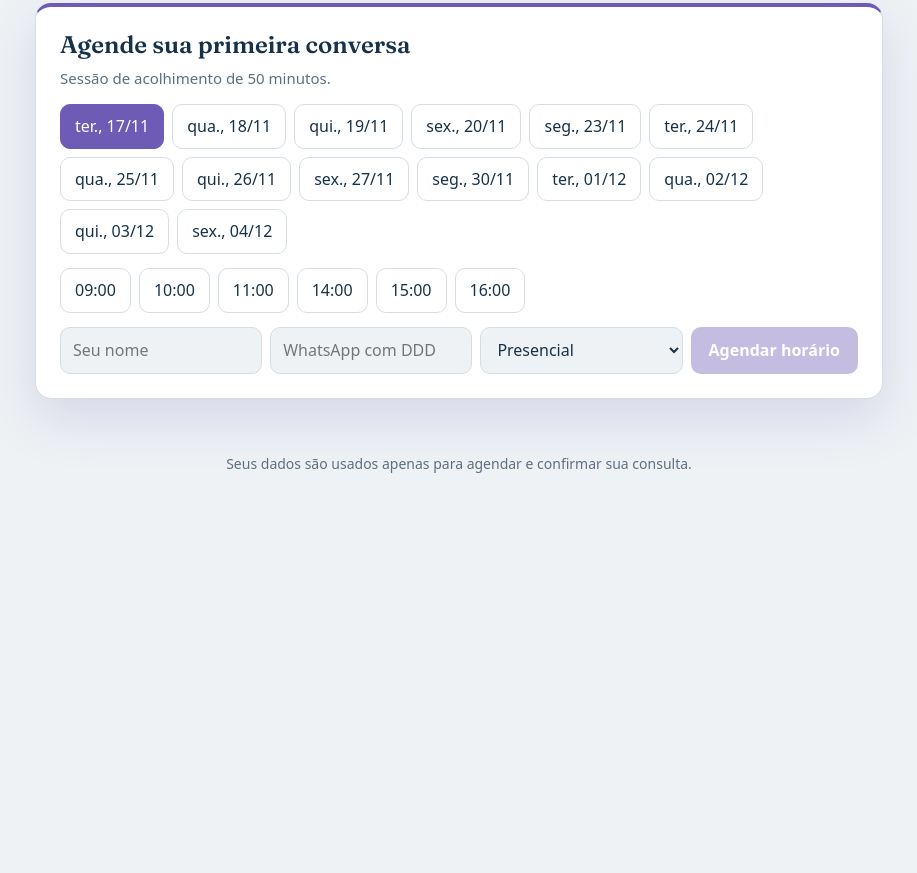
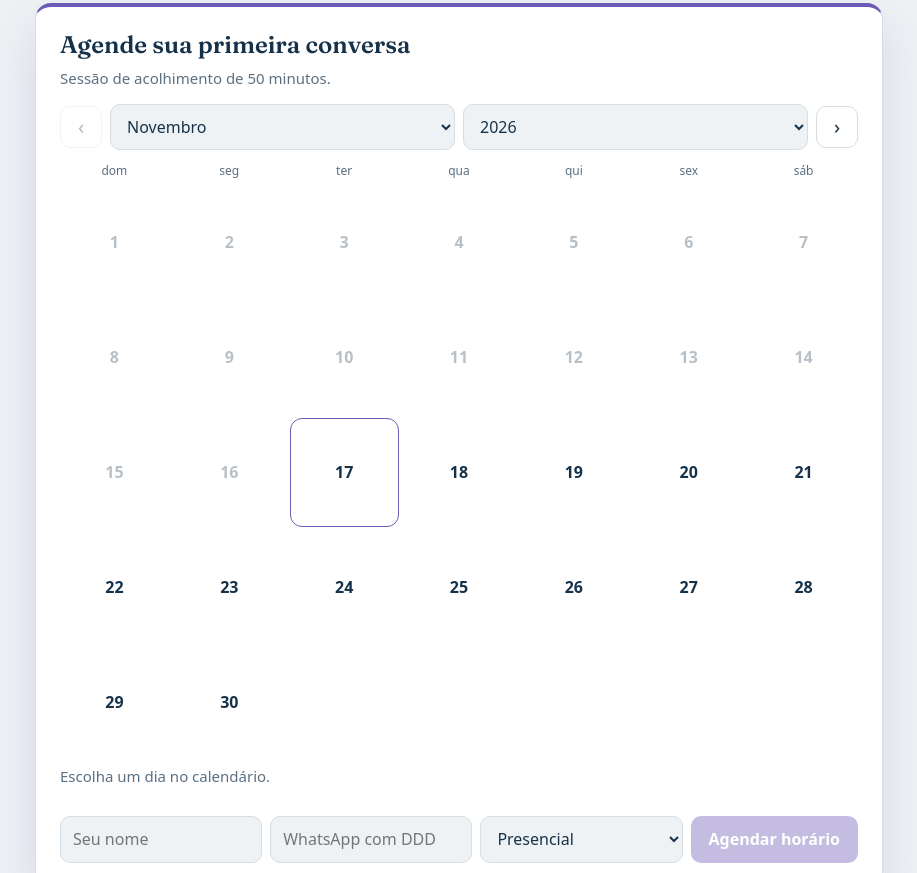
Before and after one commit to lucas253010/micro-saas-site, a plain HTML site: page index.html in a window 1280 px wide. Shown: the part 908-1781 px from the top of the page, without its empty margins (181-1098 px from the left). Before the commit the page ends 1428 px from the top, so only its background shows below. Drawn offline with nearby package versions, Linux system fonts and the light colour scheme; no server answers.

Commit message:
Add files via upload

```diff
--- a/index.html
+++ b/index.html
@@ -31,6 +31,17 @@ html{scroll-behavior:smooth}
 .chip[aria-pressed=true]{background:var(--ac);color:var(--acink);border-color:var(--ac)}
 .foot{text-align:center;color:var(--mut);font-size:14px;padding:8px 16px 32px}
 @media(max-width:640px){.steps ol{grid-template-columns:1fr}}
+.cal-h{display:flex;align-items:center;gap:8px;margin-top:14px}
+.cal-h select{flex:1;min-width:0;text-transform:capitalize}
+.nav{flex:none;width:42px;height:42px;border:1px solid var(--line);background:none;border-radius:10px;font-size:20px}
+.nav:disabled{opacity:.35;cursor:not-allowed}
+.grade{display:grid;grid-template-columns:repeat(7,1fr);gap:6px;margin-top:12px}
+.sem{text-align:center;font-size:12px;color:var(--mut);padding-bottom:2px}
+.d{aspect-ratio:1;min-height:40px;border:1px solid transparent;background:none;border-radius:12px;font-weight:600}
+.d:not(:disabled):hover{background:var(--soft)}
+.d:disabled{opacity:.3;cursor:not-allowed}
+.d.hoje{border-color:var(--ac)}
+.d[aria-pressed=true]{background:var(--ac);color:var(--acink);border-color:var(--ac)}
 </style></head>
 <body>
 <header class="top2"><span class="logo" id="logo">Agende sua consulta</span><a class="btn s" href="#agendar">Agendar</a></header>
@@ -47,7 +58,12 @@ html{scroll-behavior:smooth}
 <li><b>3</b><h3 style="margin:0 0 4px">Faça a sessão</h3><p>No consultório ou online, com o link enviado antes.</p></li></ol></section>
 <section class="wrap" id="agendar"><div class="card book"><h2>Agende sua primeira conversa</h2>
 <p class="mut">Sessão de acolhimento de 50 minutos.</p>
-<div class="chips" id="dias"></div><div class="slots" id="horas"></div>
+<div class="cal-h"><button class="nav" id="ant" aria-label="Mês anterior">‹</button>
+<select id="selmes" aria-label="Mês"></select><select id="selano" aria-label="Ano"></select>
+<button class="nav" id="prox" aria-label="Próximo mês">›</button></div>
+<div class="grade" id="grade"></div>
+<p class="mut" id="qdia">Escolha um dia no calendário.</p>
+<div class="slots" id="horas"></div>
 <div class="field"><input id="nome" placeholder="Seu nome" autocomplete="name">
 <input id="zap" placeholder="WhatsApp com DDD" inputmode="tel" autocomplete="tel">
 <select id="modo" aria-label="Modalidade"><option>Presencial</option><option>Online</option></select>
@@ -56,17 +72,47 @@ html{scroll-behavior:smooth}
 <p class="foot">Seus dados são usados apenas para agendar e confirmar sua consulta.</p>
 <script src="https://cdn.jsdelivr.net/npm/@supabase/supabase-js@2.45.4/dist/umd/supabase.min.js"></script>
 <script src="config.js"></script>
+<script src="https://cdn.jsdelivr.net/npm/@supabase/supabase-js@2.45.4/dist/umd/supabase.min.js"></script>
+<script src="config.js"></script>
 <script>
 const C=CFG,sb=supabase.createClient(C.SUPABASE_URL,C.SUPABASE_KEY),$=i=>document.getElementById(i);
 let dia=null,hora=null,ocupados=[];
+const ATEND=C.DIAS_ATENDIMENTO||[0,1,2,3,4,5,6];
+const hojeD=new Date();hojeD.setHours(0,0,0,0);
+const limite=C.MESES_A_FRENTE?new Date(hojeD.getFullYear(),hojeD.getMonth()+C.MESES_A_FRENTE+1,0):null;
+let mes=new Date(hojeD.getFullYear(),hojeD.getMonth(),1);
 $('quem').textContent=C.NOME+', '+C.SUBTITULO;$('logo').textContent=C.NOME;document.title='Agende com '+C.NOME;
 const ymd=d=>d.getFullYear()+'-'+String(d.getMonth()+1).padStart(2,'0')+'-'+String(d.getDate()).padStart(2,'0');
-const dias=[];for(let i=0;dias.length<C.DIAS_A_FRENTE&&i<40;i++){const d=new Date();d.setDate(d.getDate()+i);if(d.getDay()>0&&d.getDay()<6)dias.push(d)}
-async function escolherDia(d){dia=ymd(d);hora=null;const{data}=await sb.rpc('horarios_ocupados',{dia});ocupados=(data||[]).map(x=>x.hora.slice(0,5));desenha()}
+const livre=d=>d>=hojeD&&ATEND.includes(d.getDay())&&(!limite||d<=limite);
+
+for(let m=0;m<12;m++){const o=document.createElement('option');o.value=m;o.textContent=new Date(2000,m,1).toLocaleDateString('pt-BR',{month:'long'});$('selmes').appendChild(o)}
+function addAno(y){if([...$('selano').options].some(o=>+o.value===y))return;const o=document.createElement('option');o.value=y;o.textContent=y;$('selano').appendChild(o)}
+for(let y=hojeD.getFullYear();y<hojeD.getFullYear()+10;y++)addAno(y);
+function ir(y,m){let d=new Date(y,m,1);const min=new Date(hojeD.getFullYear(),hojeD.getMonth(),1);if(d<min)d=min;mes=d;desenha()}
+$('ant').onclick=()=>ir(mes.getFullYear(),mes.getMonth()-1);
+$('prox').onclick=()=>ir(mes.getFullYear(),mes.getMonth()+1);
+$('selmes').onchange=()=>ir(mes.getFullYear(),+$('selmes').value);
+$('selano').onchange=()=>ir(+$('selano').value,mes.getMonth());
+
+function calendario(){
+  const y=mes.getFullYear(),m=mes.getMonth();addAno(y);
+  $('selmes').value=m;$('selano').value=y;
+  $('ant').disabled=y===hojeD.getFullYear()&&m===hojeD.getMonth();
+  $('prox').disabled=!!limite&&new Date(y,m+1,1)>limite;
+  const g=$('grade');g.innerHTML='';
+  ['dom','seg','ter','qua','qui','sex','sáb'].forEach(s=>{const e=document.createElement('div');e.className='sem';e.textContent=s;g.appendChild(e)});
+  for(let i=0;i<new Date(y,m,1).getDay();i++)g.appendChild(document.createElement('div'));
+  for(let n=1;n<=new Date(y,m+1,0).getDate();n++){
+    const d=new Date(y,m,n),b=document.createElement('button');b.className='d'+(ymd(d)===ymd(hojeD)?' hoje':'');
+    b.textContent=n;b.disabled=!livre(d);b.setAttribute('aria-pressed',ymd(d)===dia);b.onclick=()=>escolherDia(d);g.appendChild(b)}
+}
+async function escolherDia(d){dia=ymd(d);hora=null;mes=new Date(d.getFullYear(),d.getMonth(),1);
+  const{data}=await sb.rpc('horarios_ocupados',{dia});ocupados=(data||[]).map(x=>x.hora.slice(0,5));desenha()}
 function desenha(){
-  $('dias').innerHTML='';dias.forEach(d=>{const b=document.createElement('button');b.className='chip';b.setAttribute('aria-pressed',ymd(d)===dia);
-    b.textContent=d.toLocaleDateString('pt-BR',{weekday:'short',day:'2-digit',month:'2-digit'});b.onclick=()=>escolherDia(d);$('dias').appendChild(b)});
-  $('horas').innerHTML='';if(!dia)return;const agora=new Date(),hoje=ymd(agora)===dia;
+  calendario();$('horas').innerHTML='';
+  $('qdia').textContent=dia?'Horários de '+new Date(dia+'T12:00').toLocaleDateString('pt-BR',{weekday:'long',day:'2-digit',month:'long'}):'Escolha um dia no calendário.';
+  if(!dia){valida();return}
+  const agora=new Date(),hoje=ymd(agora)===dia;
   C.HORAS.forEach(h=>{const b=document.createElement('button');b.className='chip';b.textContent=h;
     const passou=hoje&&(+h.slice(0,2)*60+ +h.slice(3))<=agora.getHours()*60+agora.getMinutes();
     b.disabled=ocupados.includes(h)||passou;b.setAttribute('aria-pressed',hora===h);b.onclick=()=>{hora=h;desenha()};$('horas').appendChild(b)});
@@ -79,8 +125,14 @@ $('ok').onclick=async()=>{
   $('ok').disabled=true;
   const{error}=await sb.from('consultas').insert({data:dia,hora,nome,whatsapp:zap,modalidade:modo,link_sessao:link,valor:C.VALOR});
   $('msg').hidden=false;
-  if(error){$('msg').textContent=error.code==='23505'?'Esse horário acabou de ser ocupado. Escolha outro.':'Não foi possível agendar: '+error.message;await escolherDia(new Date(dia+'T12:00'));return}
+  if(error){
+    $('msg').textContent=error.code==='23505'?'Esse horário acabou de ser ocupado. Escolha outro.':'Não foi possível agendar: '+error.message;
+    await escolherDia(new Date(dia+'T12:00'));
+    return;
+  }
   $('msg').textContent='Pronto, '+nome+'. Seu horário foi reservado e vou confirmar pelo WhatsApp.';
-  $('nome').value='';$('zap').value='';await escolherDia(new Date(dia+'T12:00'))};
-desenha();escolherDia(dias[0]);
+  $('nome').value='';$('zap').value='';
+  await escolherDia(new Date(dia+'T12:00'));
+};
+desenha();
 </script></body></html>
```
